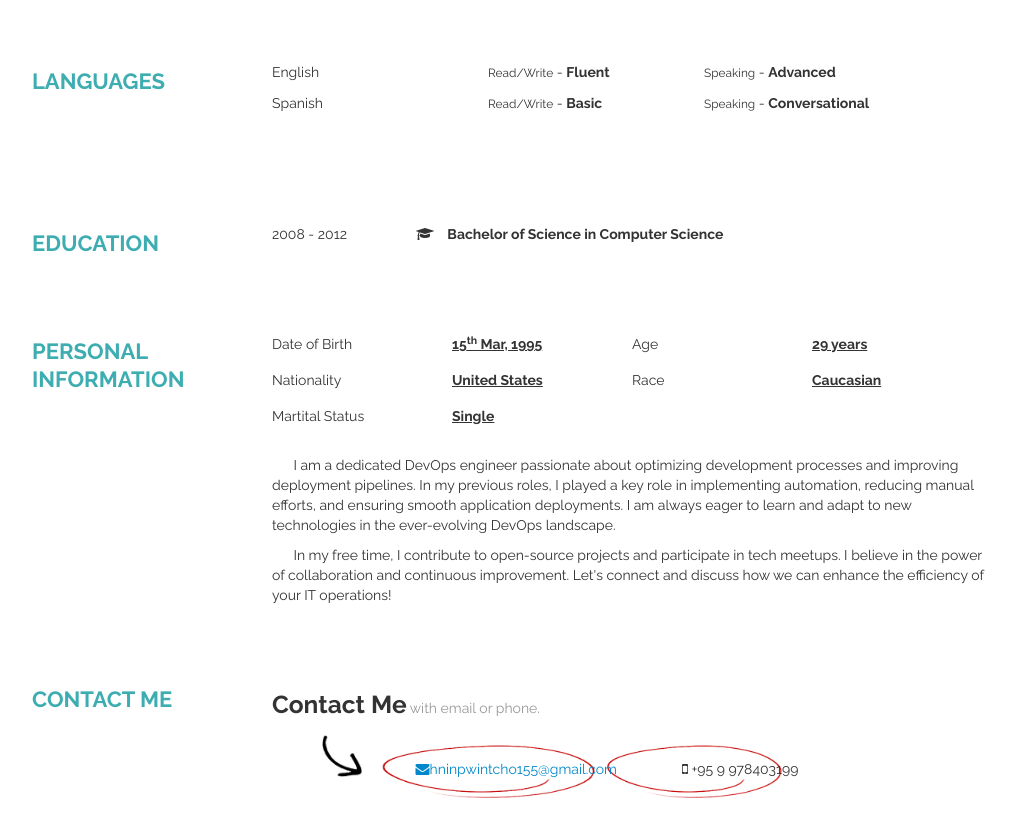
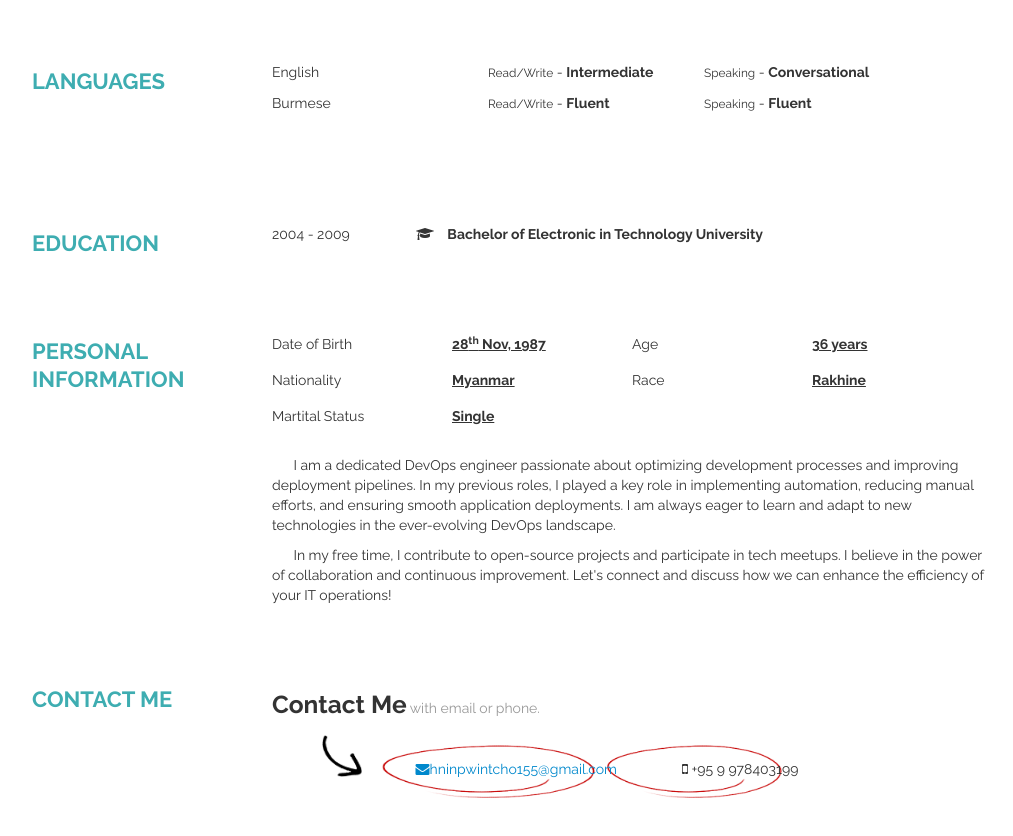
Before and after one commit to hninpwintcho/hninpwintcho, a plain HTML site: page 404.html in a window 1280 px wide. Shown: the part 1239-2075 px from the top of the page, without its empty margins (118-1131 px from the left). Drawn offline with Linux system fonts and the light colour scheme; files whose address does not match are found by name.

Commit message:
Edited 4 times

```diff
--- a/404.html
+++ b/404.html
@@ -8,7 +8,7 @@
     <link rel="apple-touch-icon" href="logo192.png" />
     <link rel="manifest" href="manifest.json" />
 
-    <title>John Doe - Resume (DevOps Engineer)</title>
+    <title>Hnin Pwint Cho - Resume (DevOps Engineer)</title>
     <meta name="keywords" content="Resume, DevOps Engineer, Hnin Pwint Cho, IT Professional" />
     <meta name="description"
         content="Hello, I'm Hnin Pwint . Aspiring Junior Cloud/DevOps Engineer with a strong foundation in networking, Linux, and cloud technologies. Transitioning from a 12-year career in the ISP/Telecom industry, where I gained extensive experience in system engineering, networking, and automation. Passionate about leveraging cloud platforms like AWS and tools like Docker, Ansible, and Git/Github to drive efficient, scalable, and secure infrastructure solutions.).">
@@ -90,7 +90,7 @@
                                 <li>
                                     <div class="years">2013 - 2015</div>
                                     <div class="company-name"><strong>Network Reliancellance Operation Engineer </strong> at <a
-                                            href="https://heliocentrisGmBh.com/">HeliocentrisGmBh</a></div>
+                                            href="https://heliocentris.com/">HeliocentrisGmBh</a></div>
                                     <div class="clearfix"></div>
                                 </li>
                             </ul>
@@ -184,14 +184,14 @@
                         <ul class="two-columns-list language-list">
                             <li>
                                 <div class="pull-left language">English</div>
-                                <div class="pull-left language"><small>Read/Write</small> - <strong>Fluent</strong></div>
-                                <div class="pull-left language"><small>Speaking</small> - <strong>Advanced</strong></div>
+                                <div class="pull-left language"><small>Read/Write</small> - <strong>Intermediate</strong></div>
+                                <div class="pull-left language"><small>Speaking</small> - <strong>Conversational</strong></div>
                                 <div class="clearfix"></div>
                             </li>
                             <li>
-                                <div class="pull-left language">Spanish</div>
-                                <div class="pull-left language"><small>Read/Write</small> - <strong>Basic</strong></div>
-                                <div class="pull-left language"><small>Speaking</small> - <strong>Conversational</strong></div>
+                                <div class="pull-left language">Burmese</div>
+                                <div class="pull-left language"><small>Read/Write</small> - <strong>Fluent</strong></div>
+                                <div class="pull-left language"><small>Speaking</small> - <strong>Fluent</strong></div>
                                 <div class="clearfix"></div>
                             </li>
                         </ul>
@@ -210,9 +210,9 @@
                     <div class="rightcontent-wrapper">
                         <ul class="two-columns-list education">
                             <li>
-                                <div class="years">2008 - 2012</div>
+                                <div class="years">2004 - 2009</div>
                                 <div class="company-name"><strong><i class="fa fa-graduation-cap"></i> Bachelor of
-                                        Science in Computer Science</strong></div>
+                                        Electronic in Technology University</strong></div>
                                 <div class="clearfix"></div>
                             </li>
                         </ul>
@@ -233,16 +233,16 @@
                         <ul class="two-columns-list personal-info-list">
                             <li>
                                 <div>Date of Birth</div>
-                                <div><strong><u>15<sup>th</sup> Mar, 1995</u></strong></div>
+                                <div><strong><u>28<sup>th</sup> Nov, 1987</u></strong></div>
                                 <div>Age</div>
-                                <div><strong><u>29 years</u></strong></div>
+                                <div><strong><u>36 years</u></strong></div>
                                 <div class="clearfix"></div>
                             </li>
                             <li>
                                 <div>Nationality</div>
-                                <div><strong><u>United States</u></strong></div>
+                                <div><strong><u>Myanmar</u></strong></div>
                                 <div>Race</div>
-                                <div><strong><u>Caucasian</u></strong></div>
+                                <div><strong><u>Rakhine</u></strong></div>
                                 <div class="clearfix"></div>
                             </li>
                             <li>
```
Also changed, not shown: index.html (+13 -13 lines).
